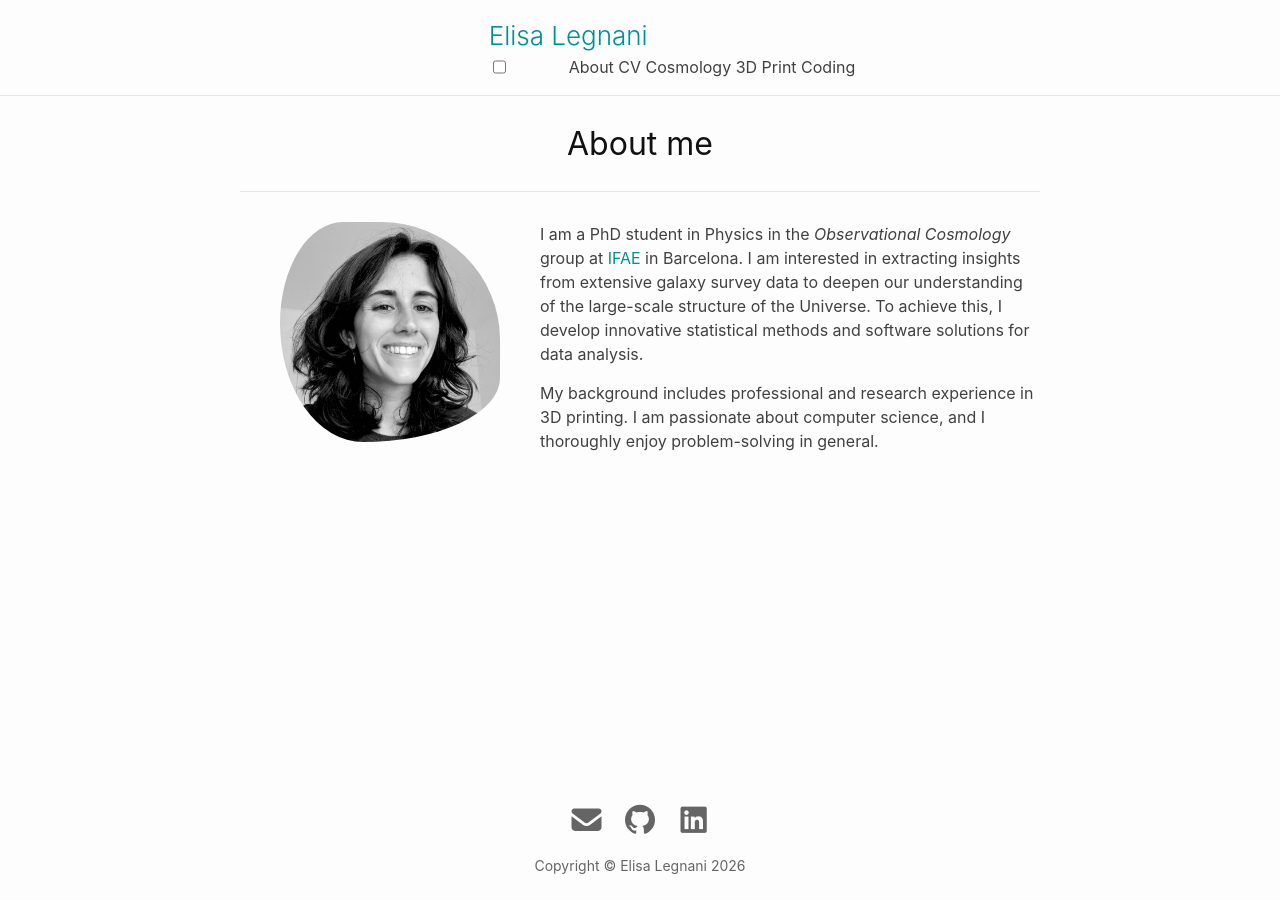
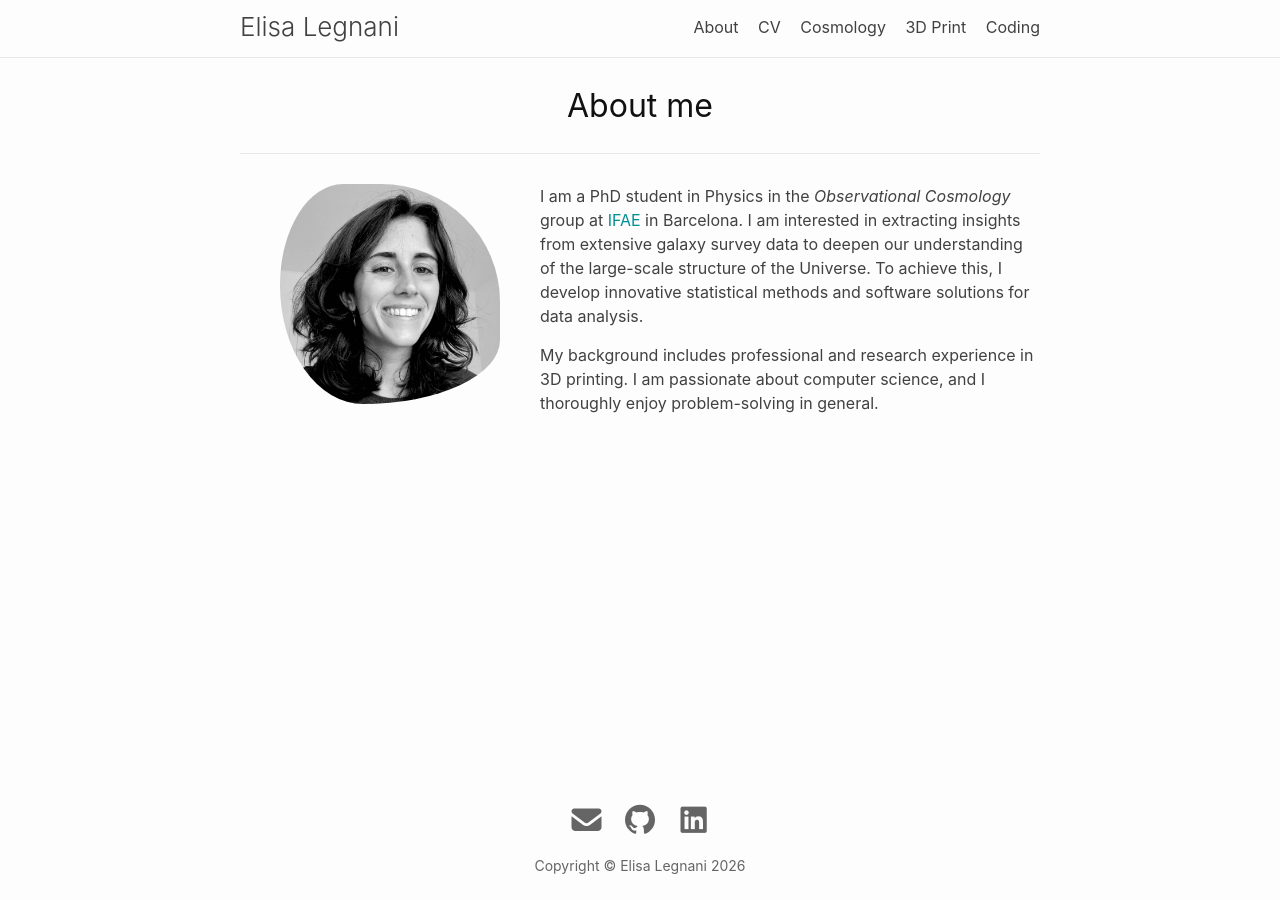
Before and after one commit to ElisaLegnani/new_website, a Jekyll site: the page built from about.md, in a window 1280 px wide. Built offline with Jekyll 4.4.1, drawn with Linux system fonts in a browser that asks for light colours; nearby versions of some CDN libraries.

Commit message:
Restore prev header

```diff
--- a/_sass/header.scss
+++ b/_sass/header.scss
@@ -2,21 +2,20 @@
  * Site header
  */
 .site-header {
-  display: flex;
-  align-items: center;
-  justify-content: space-between;
+  //position: relative;
   width: 100%;
+  min-height: $spacing-unit * 1.865;
+  line-height: $base-line-height * $base-font-size * 2.25;
+  background-color: $background-color;
+  //border-top: 5px solid $border-color-03;
+  border-bottom: 1px solid $border-color-01;
+  top: 0;
   position: sticky;
-  top: 0;
   z-index: 1000;
-  background-color: $background-color;
-  border-bottom: 1px solid $border-color-01;
-  padding: 1rem 2rem;
-  transition: opacity 0.3s ease, padding 0.3s ease;
+  transition: opacity 0.3s ease;
 
   &.scrolled {
-    opacity: 0.85;
-    padding: 0.75rem 2rem; // shrink header without scaling content
+    opacity: 0.8;
 
     &:hover {
       opacity: 1;
@@ -28,61 +27,114 @@
   margin: 0;
   font-weight: 300;
   font-size: 1.625rem;
-  transition: font-size 0.3s ease;
 
-  .site-header.scrolled & {
-    font-size: 1.5rem; // slightly smaller on scroll
+  @include media-query($on-palm) {
+    padding-right: 45px;
+  }
+
+  &,
+  &:visited {
+    color: $site-title-color;
+  }
+
+  &:hover {
+    color: $link-hover-color;
+    text-decoration: none;
   }
 }
 
 .site-nav {
-  display: flex;
-  gap: $spacing-unit;
-  transition: font-size 0.3s ease;
+  float: right;
+  border: none;
+  background-color: inherit;
 
-  .site-header.scrolled & {
-    font-size: 0.95rem; // optional shrink links
+  label[for="nav-trigger"], #nav-trigger {
+    display: none;
+  }
+
+  .nav-item {
+    color: $text-color;
+
+    &:hover {
+      color: $link-hover-color;
+      text-decoration: none;
+    }
+
+    &:not(:last-child) {
+      margin-right: $spacing-unit * 0.5;
     }
   }
 
   @include media-query($on-medium) {
-  .site-nav {
     position: absolute;
-    top: 100%; // dropdown below header
-    right: 0;
-    flex-direction: column;
+    top: 9px;
+    right: $spacing-unit * 0.6;
     background-color: $background-color;
     border: 1px solid $border-color-01;
     border-radius: 5px;
     text-align: right;
-    display: none; // hidden by default
-    min-width: 180px; // ensures dropdown doesn’t collapse
 
-    &.open {
-      display: flex;
+    label[for="nav-trigger"] {
+      display: block;
+      float: right;
+      width: 36px;
+      height: 36px;
+      cursor: pointer;
     }
 
-    .nav-item {
-      padding: 1rem 1.5rem;
-      margin: 0;
-      width: 100%;
-      text-align: left;
+    .menu-icon {
+      float: right;
+      width: 36px;
+      height: 26px;
+      line-height: 0;
+      padding-top: 18px;
+      text-align: center;
+
+      &::before {
+        font-family: "Font Awesome 7 Free";
+        font-weight: 900;
+      }
+
+      > svg path {
+        fill: $border-color-03;
       }
     }
 
-  label[for="nav-trigger"] {
+    #nav-trigger {
+      ~ label[for=nav-trigger] .menu-icon {
+        &::before {
+          content: "\f0c9";
+          font-size: 1.25em;
+        }
+      }
+      ~ .nav-items {
+        clear: both;
+        display: none
+      }
+      &:checked {
+      ~ label[for=nav-trigger] .menu-icon {
+        &::before {
+          content: "\f00d";
+          font-size: 1.5em;
+        }
+      }
+        ~ .nav-items {
           display: block;
-    cursor: pointer;
+          padding-bottom: 5px;
+          .nav-item {
+            margin-left: 20px;
+            padding: 5px 10px;
+          }
+        }
       }
     }
 
     .nav-item {
+      display: block;
+      margin-right: $spacing-unit * 0.5;
+      padding: 5px 0;
       color: $text-color;
-  text-decoration: none;
-  transition: color 0.3s, background-color 0.3s;
-
-  &:hover {
-    color: $link-hover-color;
-    background-color: rgba(0, 0, 0, 0.05);
+      line-height: $base-line-height;
     }
   }
+}
```
Lines whose indentation alone changed are shown as unchanged.
